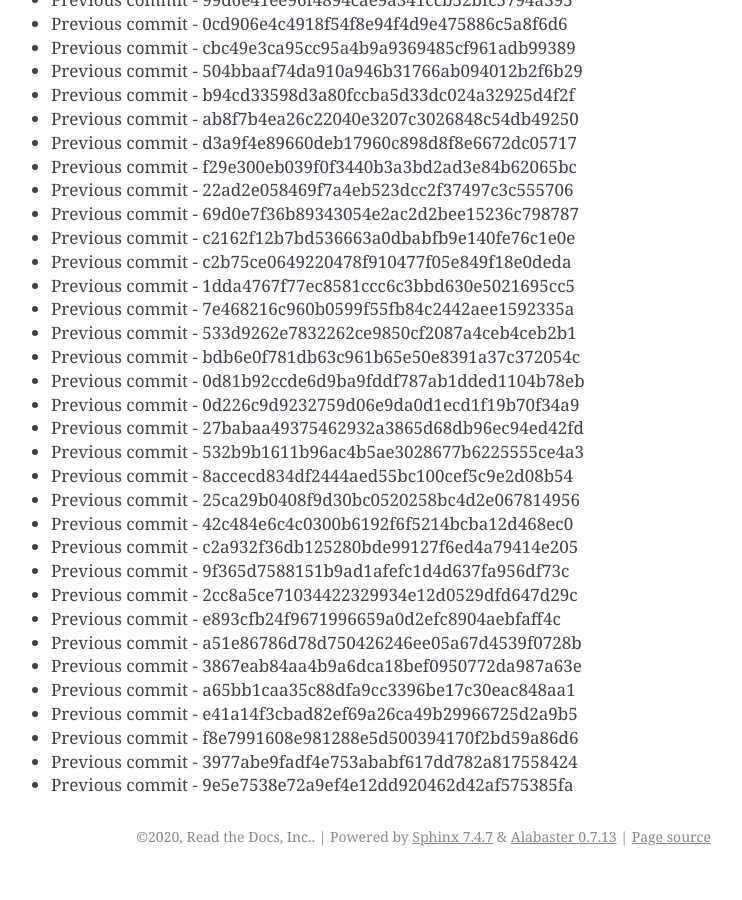
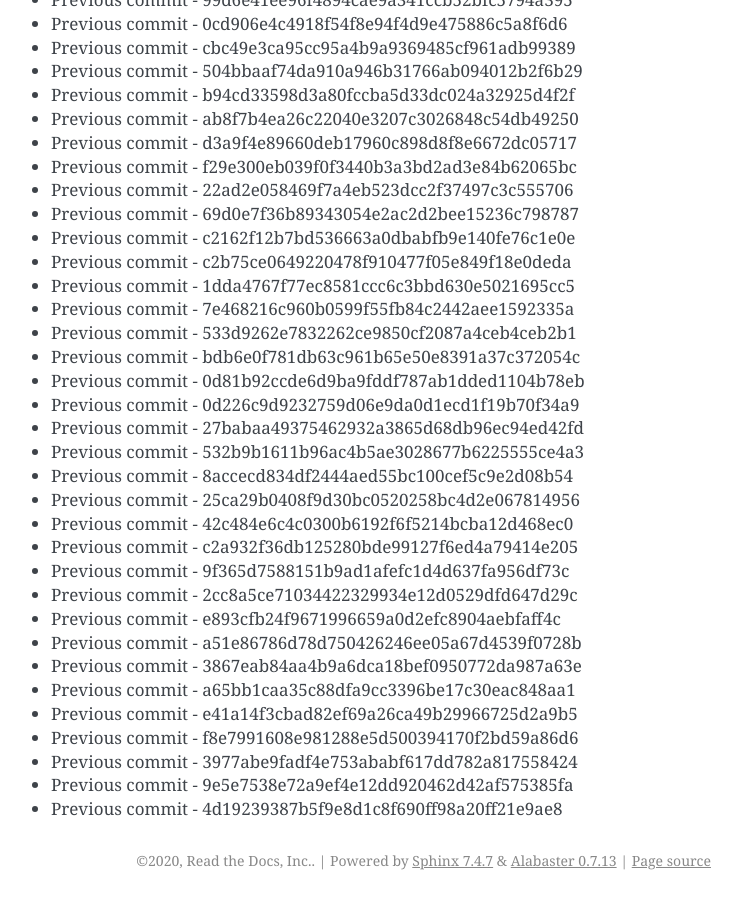
Before and after one commit to readthedocs/rtd-git-stresstest, a Sphinx documentation site: the page built from docs/updates.rst, in a window 1280 px wide and 900 px high, scrolled down 56364 px. Shown: the whole window, without its empty margins (399-1141 px from the left). Built offline with Sphinx 7.4.7, drawn with Linux system fonts in a browser that asks for light colours; before the commit the page ends 57240 px from its top, so only the background shows below that.

Commit message:
Generating commit from previous: 4d19239387b5f9e8d1c8f690ff98a20ff21e9ae8

```diff
--- a/docs/updates.rst
+++ b/docs/updates.rst
@@ -2400,3 +2400,4 @@ It can be tested for any performance characteristics.
 * Previous commit - f8e7991608e981288e5d500394170f2bd59a86d6
 * Previous commit - 3977abe9fadf4e753ababf617dd782a817558424
 * Previous commit - 9e5e7538e72a9ef4e12dd920462d42af575385fa
+* Previous commit - 4d19239387b5f9e8d1c8f690ff98a20ff21e9ae8
```
